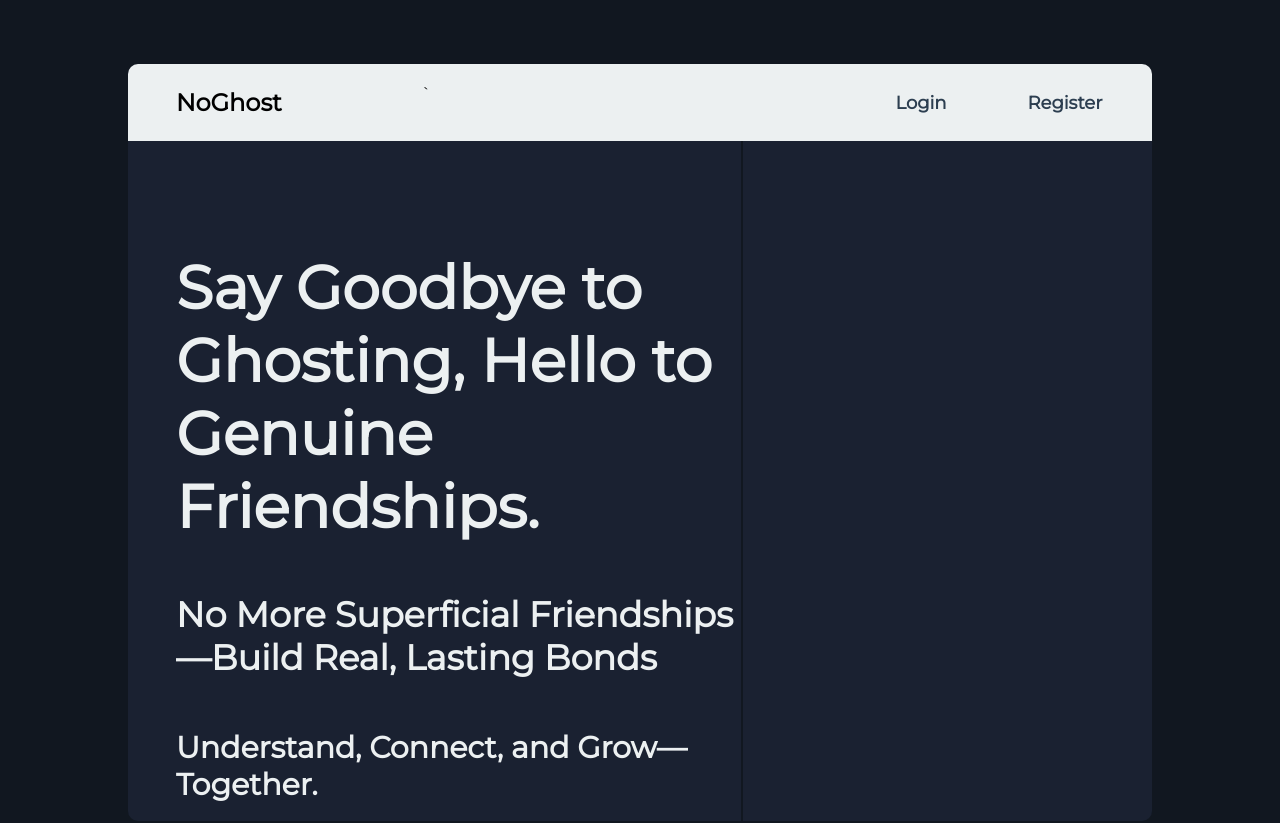
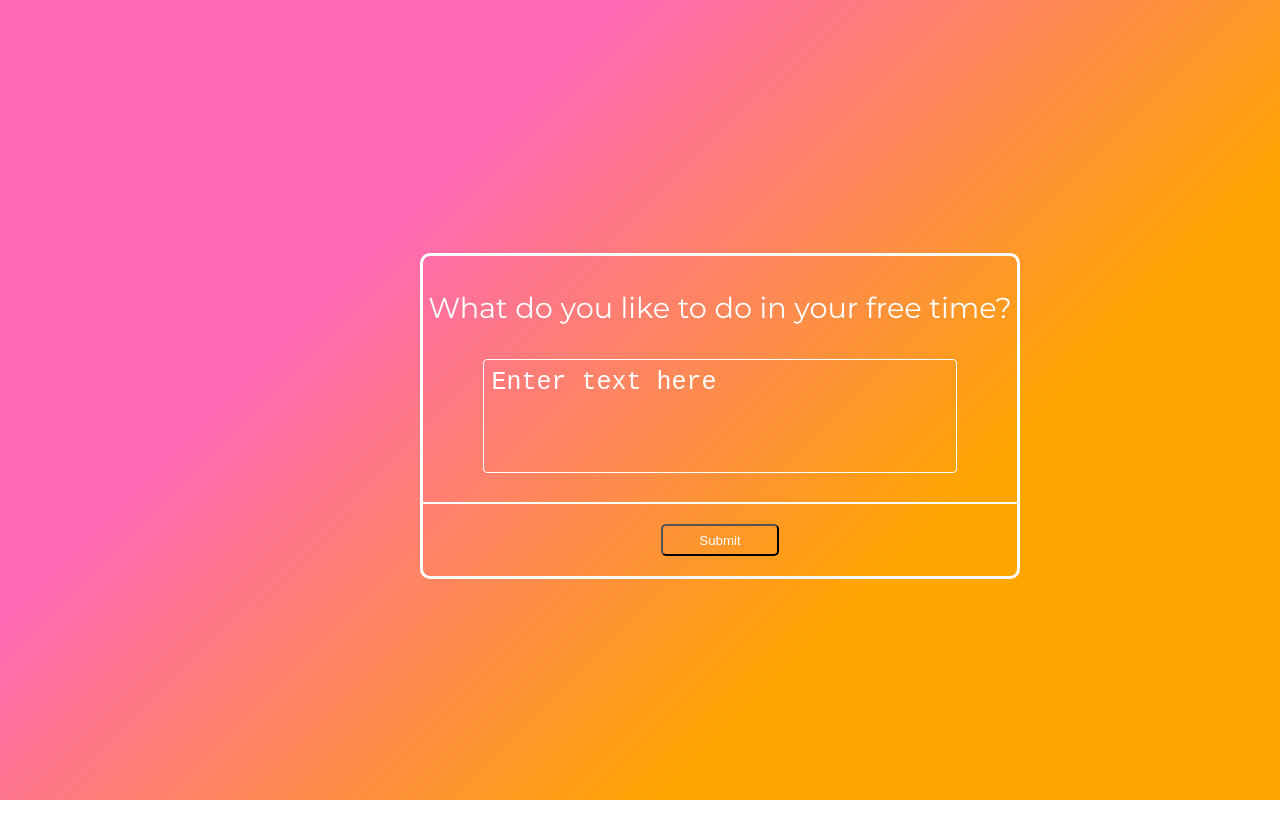
Before and after one commit to JibranZ/NoGhostApp, a React (Vite) app in the folder client/: page /transition in a window 1280 px wide. Shown: the top 823 px of the page. After the commit the page ends 800 px from the top, so only its background shows below. Built offline with nearby package versions, Linux system fonts and the light colour scheme.

Commit message:
transition.jsx completed

```diff
--- a/client/package.json
+++ b/client/package.json
@@ -11,7 +11,8 @@
   },
   "dependencies": {
     "react": "^18.3.1",
-    "react-dom": "^18.3.1"
+    "react-dom": "^18.3.1",
+    "react-router-dom": "^6.26.1"
   },
   "devDependencies": {
     "@eslint/js": "^9.9.0",
--- a/client/src/App.css
+++ b/client/src/App.css
@@ -7,3 +7,19 @@ html, body {
   width: 100%;
   box-sizing: border-box;
 }
+
+
+
+
+:root {
+  --color1: #111720;
+  --color2: #1A2131;
+  --color3: #ecf0f1;
+  --color4: #2c3e50;
+  --containerWidth: 80%;
+  --borderWidth: 2px;
+  --textSize1: 18px;
+  --textSize2: 24px;
+  --brdRad1: 10px;
+  --fontFamily1: 'Montserrat', sans-serif;
+}
--- a/client/src/App.jsx
+++ b/client/src/App.jsx
@@ -1,13 +1,19 @@
 import { useState } from 'react'
+import { BrowserRouter as Router, Route, Routes } from 'react-router-dom';
+import { useNavigate } from 'react-router-dom';
+import './App.css'
 import Home from './components/Home.jsx'
-import './App.css'
+import Transition from './pages/Transition.jsx'
 
 function App() {
 
   return (
-    <>
-	  	<Home />
-    </>
+	<Router>
+      <Routes>
+        <Route path="/" element={<Home />} />
+	  	<Route path="/transition" element={<Transition />} />
+      </Routes>
+    </Router>
   )
 }
 
--- a/client/src/components/Headline.jsx
+++ b/client/src/components/Headline.jsx
@@ -1,8 +1,15 @@
 import { useState } from 'react'
 import styles from './Home.module.css'
-
+import { useNavigate } from 'react-router-dom';
 
 export default function Headline () {
+
+	const navigate = useNavigate();
+
+	const goToTransition = () => {
+		navigate('/transition');
+	};
+
 	return (
 
 		<div className={` ${styles.container} ${styles.headline}`} >
@@ -28,7 +35,7 @@ export default function Headline () {
 				>  Understand, Connect, and Grow—Together.
 				</h4>
 
-				<button  className = {styles.headlineButton}>
+				<button  className = {styles.headlineButton} onClick={goToTransition}>
 					<p> Watch video </p>
 				</button>
 			</div>
--- a/client/src/components/Home.jsx
+++ b/client/src/components/Home.jsx
@@ -1,9 +1,12 @@
 import { useState } from 'react'
+import { useNavigate } from 'react-router-dom';
 import styles from './Home.module.css'
 import Navbar from './Navbar.jsx'
 import Headline from './Headline.jsx'
 import Features from './Features.jsx'
 import Footer from './Footer.jsx'
+
+
 export default function Home () {
 	return (
 		<div className={`${styles.base} ${styles.container}`} >
--- a/client/src/components/Home.module.css
+++ b/client/src/components/Home.module.css
@@ -1,15 +1,20 @@
-/* Define color variables */
-:root {
-  --color1: #111720;
-  --color2: #1A2131;
-  --color3: #ecf0f1;
-  --color4: #2c3e50;
-  --containerWidth: 80%;
-  --borderWidth: 2px;
-  --textSize1: 18px;
-  --textSize2: 24px;
-  --brdRad1: 10px;
-  --fontFamily1: 'Montserrat', sans-serif;
+/* App.css holds
+ * 		- color and size constants
+ * 		- main container class
+ * 		- main base class
+ * 		*/
+
+
+/* navbar stuff */
+.navbar {
+	display: flex;
+	min-height: 8vh;
+	max-height: 10%;
+	margin-bottom: 0;
+	width: var(--containerWidth);
+	flex-direction: row;
+	background-color: var(--color3);
+	border-radius: var(--brdRad1) var(--brdRad1) 0 0;
 }
 
 
@@ -29,18 +34,6 @@
 	width: 100vw;
 	background-color: var(--color1);
 	margin: 0;
-}
-
-/* navbar stuff */
-.navbar {
-	display: flex;
-	min-height: 8vh;
-	max-height: 10%;
-	margin-bottom: 0;
-	width: var(--containerWidth);
-	flex-direction: row;
-	background-color: var(--color3);
-	border-radius: var(--brdRad1) var(--brdRad1) 0 0;
 }
 
 .navbarName {
--- /dev/null
+++ b/client/src/pages/Transition.jsx
@@ -0,0 +1,105 @@
+import { useState, useEffect } from 'react';
+import tranStyle from './Transition.module.css';
+
+function Transition() {
+  const [showQuestion, setShowQuestion] = useState(false);
+  const [fadeOut, setFadeOut] = useState(false);
+  const [currentQuestionIndex, setCurrentQuestionIndex] = useState(0);
+  const [inputValue, setInputValue] = useState(''); // State to manage textarea input
+  const [completed, setComplete] = useState(false);
+
+  // Initialize questions state
+  const [questions, setQuestions] = useState([
+    { id: 1, text: "What do you like to do in your free time?", answer: '' },
+    { id: 2, text: "Name some of your favorite movies?", answer: '' },
+    { id: 3, text: "What kind of sports do you like?", answer: '' }
+  ]);
+
+  // Handle showing and hiding questions
+  useEffect(() => {
+    if (completed) {
+      uploadAndTransition();
+    }
+  }, [completed]);
+
+  function uploadAndTransition() {
+    console.log(questions);
+  }
+
+  useEffect(() => {
+    setShowQuestion(true);
+
+    const fadeOutTimer = setTimeout(() => {
+      setFadeOut(true);
+    }, 3000); // Adjust timing as needed for the display duration
+
+    return () => clearTimeout(fadeOutTimer);
+  }, [currentQuestionIndex]);
+
+  const handleNextQuestion = () => {
+    setFadeOut(false);
+    setShowQuestion(false);
+    setTimeout(() => {
+      setCurrentQuestionIndex(prevIndex => {
+        const nextIndex = prevIndex + 1;
+        if (nextIndex < questions.length) {
+          return nextIndex;
+        } else {
+          setComplete(true);
+          return 0; // Reset to first question if needed
+        }
+      });
+      setShowQuestion(true);
+    }, 1200);
+  };
+
+  // Handle input changes
+  const handleInputChange = (event) => {
+    setInputValue(event.target.value);
+  };
+
+  // Handle form submission
+  const handleSubmit = () => {
+    console.log(inputValue);
+
+    // Update the current question's answer immutably
+    setQuestions(prevQuestions =>
+      prevQuestions.map(question =>
+        question.id === questions[currentQuestionIndex].id
+          ? { ...question, answer: inputValue }
+          : question
+      )
+    );
+
+    // Clear the input field
+    setInputValue('');
+
+    // Move to the next question
+    handleNextQuestion();
+  };
+
+  return (
+    <div className={tranStyle.baseGradient}>
+      <div className={tranStyle.transitionQuery}>
+        <div className={`${tranStyle.question} ${showQuestion ? tranStyle.fadeIn : fadeOut ? tranStyle.fadeOut : ''}`}>
+          <p>{questions[currentQuestionIndex].text}</p>
+        </div>
+        <div className={tranStyle.answer}>
+          <textarea
+            placeholder="Enter text here"
+            className={tranStyle.transparentInput}
+            value={inputValue}
+            onChange={handleInputChange} // Update state on input change
+          />
+        </div>
+        <div className={tranStyle.submitAnswer}>
+          <button onClick={handleSubmit}>
+            Submit
+          </button>
+        </div>
+      </div>
+    </div>
+  );
+}
+
+export default Transition;
--- /dev/null
+++ b/client/src/pages/Transition.module.css
@@ -0,0 +1,111 @@
+/* color constants in App.css */
+
+:root {
+  --Tcolor1: #FF69B4;
+  --Tcolor2: #FFA500;
+  --Tcolor3: white;
+}
+
+
+.container {
+	display: flex;
+	justify-content: center;
+	margin: 4em 0;
+}
+
+
+.baseGradient{
+	display: flex;
+	flex-direction: column;
+	justify-content: center;
+	align-items: center;
+	height: 100vh;
+	width: 100vw;
+	color: var(--color3);
+	background: linear-gradient(135deg, var(--Tcolor1) 30%, var(--Tcolor2) 70%);
+	margin: 0;
+}
+
+.transitionQuery {
+	color: var(--Tcolor3);
+	min-height: 40vh;
+	min-width: 35vw;
+	margin-left: 10rem;
+	margin-top: 2rem;
+	border: 3px solid white;
+	border-radius: 10px;
+	display: flex;
+	flex-direction: column;
+}
+
+.question {
+	flex: 1;
+	/* margin-left: 3rem; */
+	display: flex;
+	align-items: center;
+	justify-content: center;
+	color: var(--Tcolor3);
+	opacity: 0;
+	transition: opacity 1s ease-in;    padding: 5px;
+}
+
+
+.question p {
+	font-size: 1.8rem;
+}
+
+
+.fadeIn {
+  opacity: 1;
+}
+
+.question h2 {
+	color: var(--Tcolor3);
+}
+
+.answer {
+	color: var(--Tcolor3);
+	flex: 2;
+	display: flex;
+	flex-direction: column;
+	align-items: center;
+}
+
+.submitAnswer {
+  	flex: 1;
+	display: flex;
+	align-items: center;
+	justify-content: center;
+	border-top: 2px solid white;
+}
+
+.submitAnswer button {
+	width: 20%;
+	background:transparent;
+	border-radius: 5px;
+	color: white;
+	padding: 0.5em;
+}
+
+.transparentInput {
+  background-color: transparent;
+  border: 1px solid white;
+  border-radius: 5px;
+  color: white;
+  padding: 8px;
+  border-radius: 4px;
+  outline: none;
+  width: 80%;
+  height: 80%;
+  box-sizing: border-box;
+  font-size: 25px;
+  resize: none;
+}
+
+.transparentInput::placeholder {
+  color: white;
+}
+
+.transparentInput:focus {
+  border-color: lightgray;
+}
```
Also changed, not shown: 1 other file (tests, documents, lock files or other folders).
